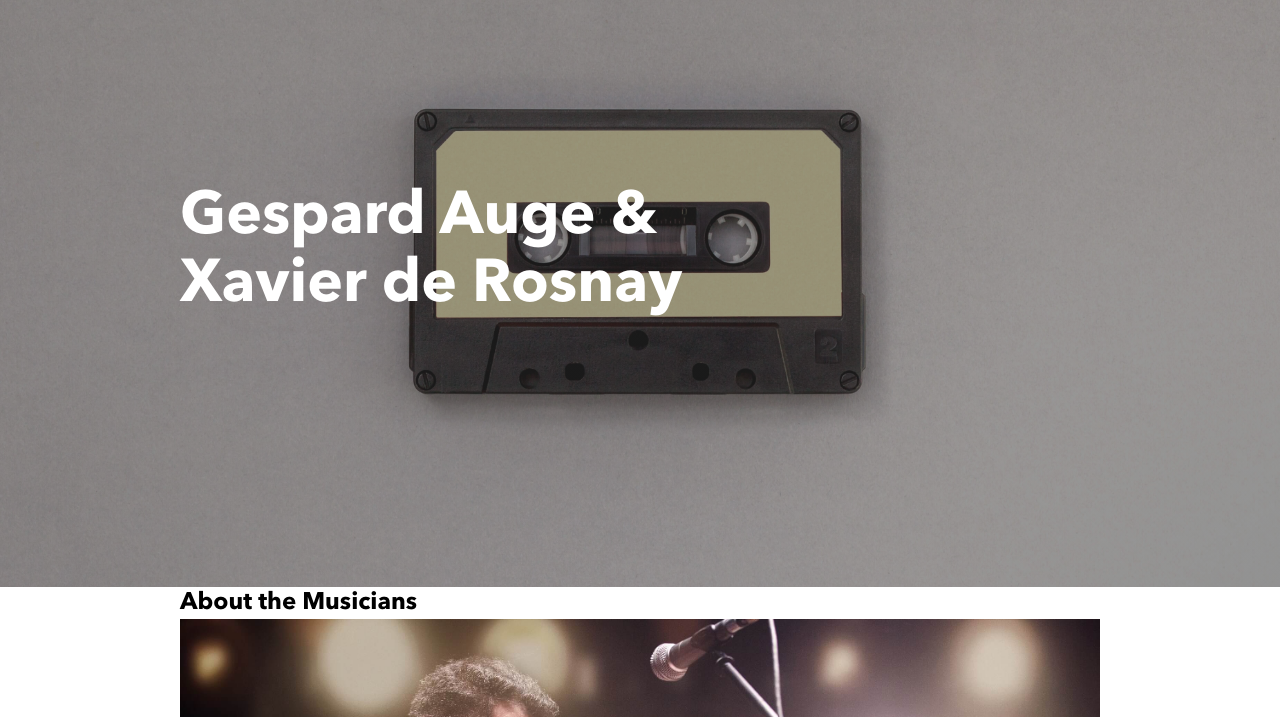
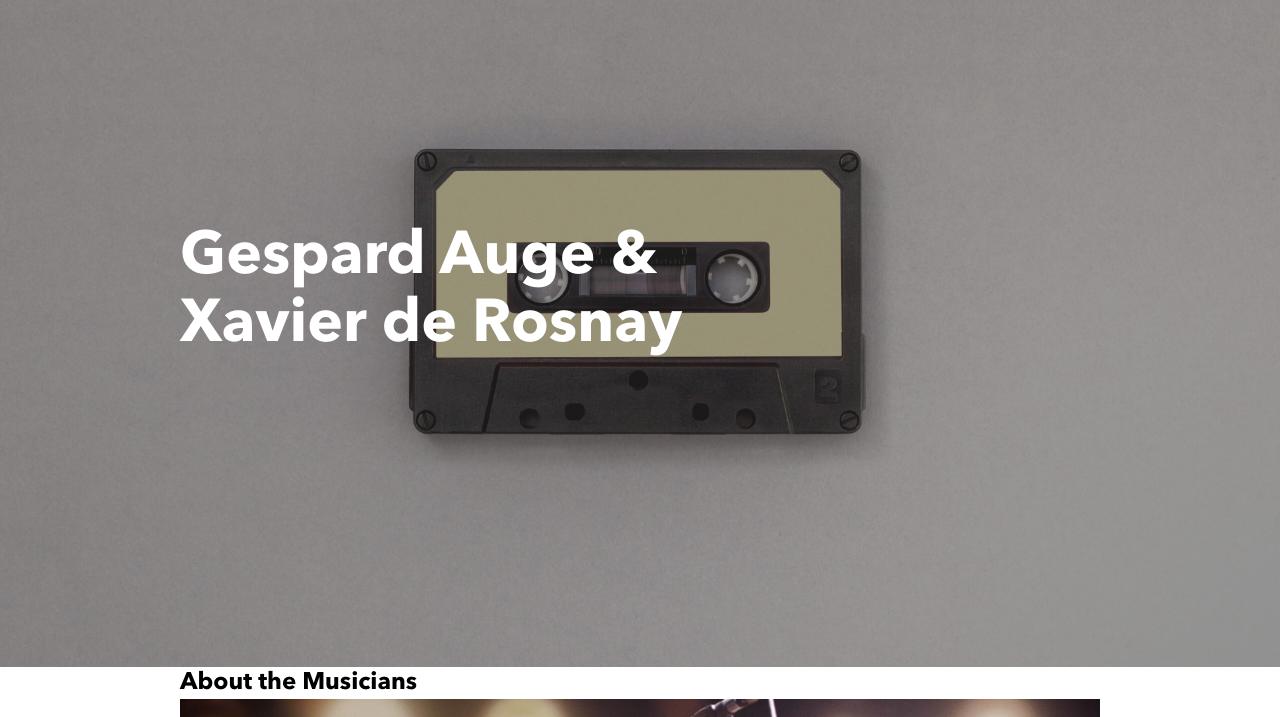
Before and after one commit to dshlass/dale-shlass-BandSite, a plain HTML site: page sprint1/testing.html in a window 1280 px wide. Shown: the part 83-800 px from the top of the page. Drawn offline with Linux system fonts and the light colour scheme.

Commit message:
header flexed and height adjusted to make up for nav fixed above the page

```diff
--- a/sprint1/css/test.scss
+++ b/sprint1/css/test.scss
@@ -303,15 +303,15 @@ p {
   background-position: center;
   background-repeat: no-repeat;
   // height: 100vh;
-  height: 26.3rem;
+  height: 34.3rem;
   position:relative;
 
   @media #{$Tablet} {
-    height: 40rem;
+    height: 48rem;
   }
 
   @media #{$Desktop} {
-    height: 67rem;
+    height: 75rem;
   }
 
   //Header title and media queries
```
Also changed, not shown: sprint1/css/test.css.
